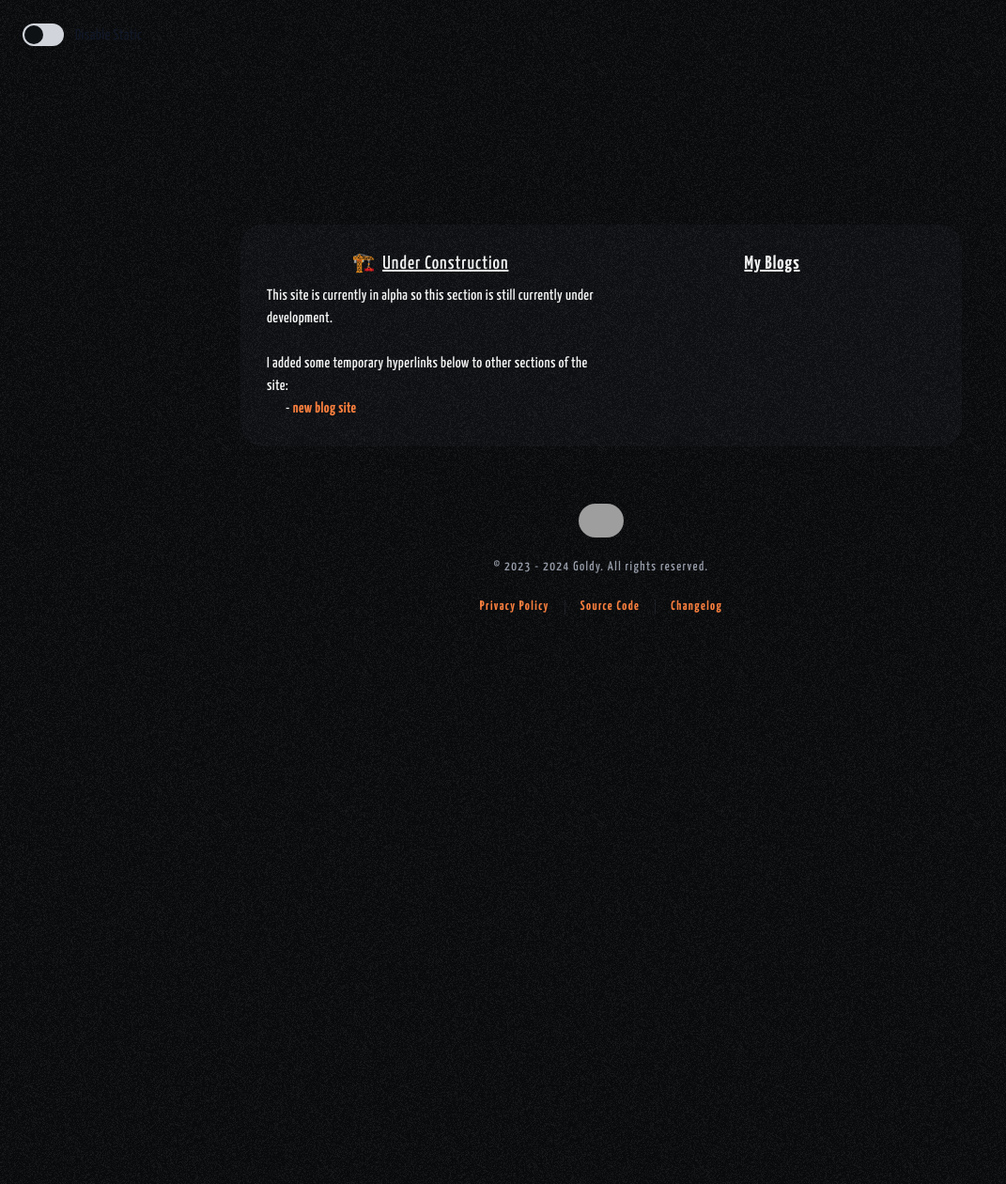
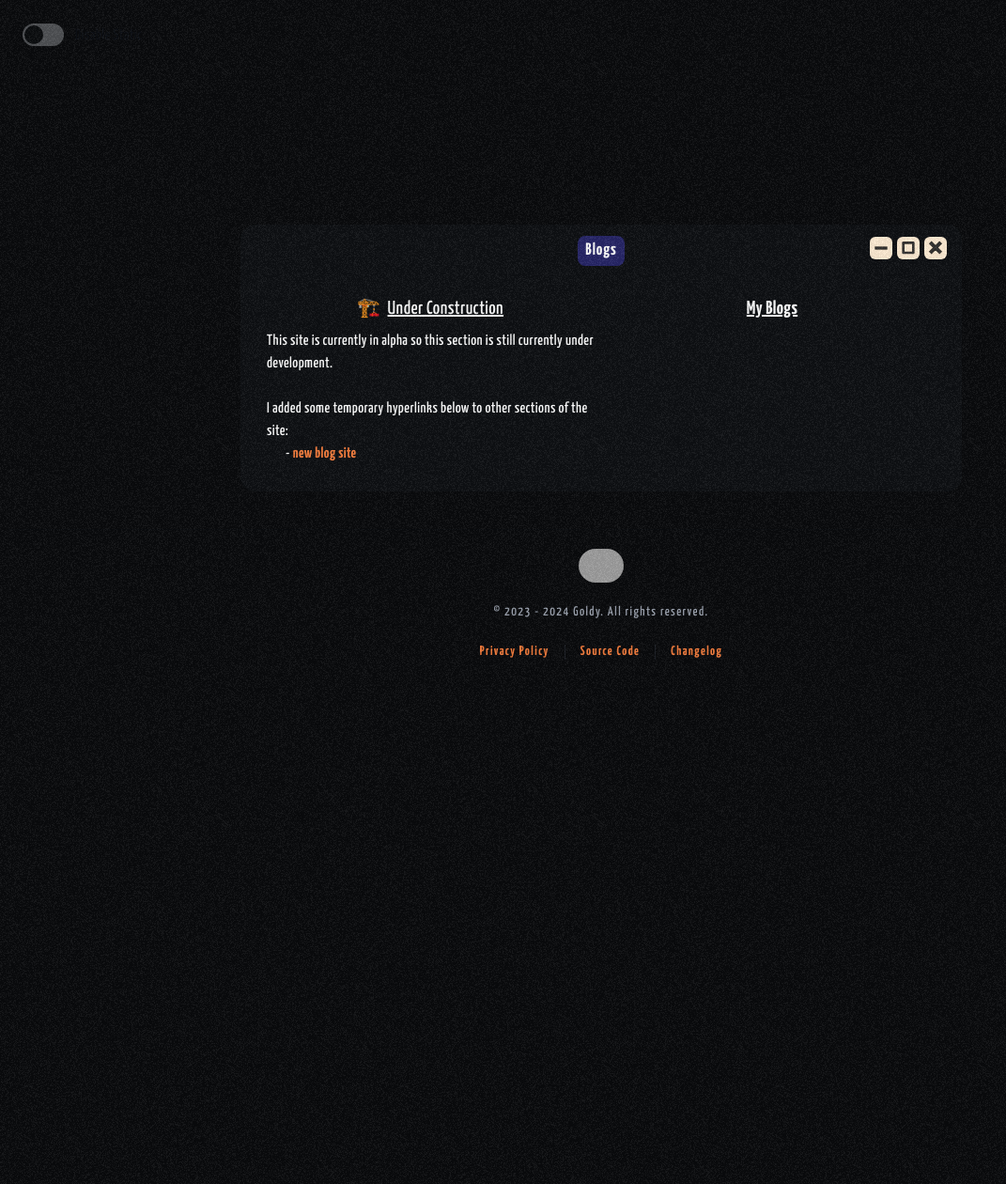
Before and after one commit to THEGOLDENPRO/devgoldy.xyz, a FastAPI app: template templates/index.html in a window 1280 px wide. Shown: the whole page at 94% size, without its empty margins (0-1071 px from the left). Run offline with FastAPI, Linux system fonts and the light colour scheme; the template is opened without the code that fills it, so the values that code supplies are empty; style sheets or scripts are compiled from the project's sources; parts of the project's set-up code (start-up, migrations or seed data) failed here and were passed over; grey boxes are pictures that could not be loaded.

Commit message:
I'm cooking...

```diff
--- a/tailwind.config.js
+++ b/tailwind.config.js
@@ -20,7 +20,11 @@ module.exports = {
                     100: "#222930",
                     300: "#2A2B2C"
                 },
-                goldyCream: "#fbc689",
+                goldyCream: {
+                    DEFAULT: "#fbc689",
+                    200: "#fbc689",
+                    800: "theme(colors.orange.50)"
+                },
                 goldyWhite: "#f1f1f1",
                 goldyOrangy: {
                     DEFAULT: "#f5671b",
--- a/templates/index.html
+++ b/templates/index.html
@@ -12,7 +12,7 @@
 
 {% block body %}
 <body class="m-0 text-white bg-goldyDarky-500 font-YanoneKaffeesatz tracking-wide">
-    <div id="static-bg-div" class="-z-0 animated-static-bg"></div>
+    <div id="static-bg-div" class="z-10 animated-static-bg pointer-events-none"></div>
 
     {% if status is not none %}
     <div class="bg-goldyOrangy bg-opacity-50 w-fit mobile:w-full px-10 mobile:px-2 rounded-xl rounded-t-none mobile:rounded-none mx-auto select-none">
@@ -20,7 +20,7 @@
     </div>
     {% endif %}
 
-    <div class="absolute top-6 left-6">
+    <div class="absolute top-6 left-6 opacity-35 hover:opacity-100 transition tablet:hidden">
         <label id="toggle-static-button" class="inline-flex items-center cursor-pointer">
             <input type="checkbox" value="" class="sr-only peer">
             <div class="relative w-11 h-6 bg-gray-300 peer-checked:bg-goldyCream rounded-full
@@ -75,9 +75,41 @@
 
     </div>
 
-    <div class="status mt-5 bg-goldyDarky-200 p-5 rounded-3xl mx-[20%] mobile:mx-auto">
+    <div class="mt-5 bg-goldyDarky-200 rounded-2xl mx-[20%] mobile:mx-auto">
 
-        <div class="grid grid-cols-2 mobile:grid-cols-1">
+        <div class="relative pt-2">
+            <div class="border-inherit py-1 select-none cursor-default">
+                <div class="mx-auto w-fit">
+                    <div class="bg-indigo-600 bg-opacity-40 rounded-lg p-0.5 px-2">
+                        <h2 data-tauri-drag-region class="inline text-white text-lg font-bold tracking-wider">
+                            Blogs
+                        </h2>
+                    </div>
+                </div>
+
+                <div style="stroke-opacity: 0.8;" class="absolute pt-2 pr-2 top-[0.35rem] right-2 space-x-0.5 fill-white stroke-black stroke-2">
+                    <button class="pointer-events-none bg-orange-100 will-change-auto rounded-md">
+                        <svg class="inline" width="24" height="20" viewBox="0 0 24 24">
+                            <path d="M5 11h14v2H5z"></path>
+                        </svg>
+                    </button>
+
+                    <button class="pointer-events-none bg-orange-100 will-change-auto rounded-md">
+                        <svg class="inline" width="24" height="16" viewBox="0 0.5 24 24">
+                            <path d="M20 3H4a1 1 0 0 0-1 1v16a1 1 0 0 0 1 1h16a1 1 0 0 0 1-1V4a1 1 0 0 0-1-1zm-1 16H5V5h14v14z"></path>
+                        </svg>
+                    </button>
+
+                    <button class="pointer-events-none bg-orange-100 h-[24px] will-change-auto rounded-md">
+                        <svg class="inline" width="24" height="24" viewBox="0 0.5 24 24">
+                            <path d="m16.192 6.344-4.243 4.242-4.242-4.242-1.414 1.414L10.535 12l-4.242 4.242 1.414 1.414 4.242-4.242 4.243 4.242 1.414-1.414L13.364 12l4.242-4.242z"></path>
+                        </svg>
+                    </button>
+                </div>
+            </div>
+        </div>
+
+        <div class="grid grid-cols-2 mobile:grid-cols-1 p-5">
 
             <div class="p-2">
                 <div class="text-xl text-center font-bold mb-2">
--- a/web/input.css
+++ b/web/input.css
@@ -51,7 +51,7 @@
     }
 
     a {
-        @apply text-goldyOrangy-300 font-bold transition duration-300 hover:text-goldyOrangy-800 relative
+        @apply text-goldyOrangy-300 font-bold transition duration-300 hover:text-goldyOrangy-800
     }
 
     body {
@@ -72,11 +72,6 @@
     .links i {
         @apply relative text-3xl top-1;
     }
-
-    .status h2 {
-        @apply tracking-wider;
-    }
-
 
     #post-content * {
         @apply mb-4;
```
Also changed, not shown: 1 other file.
